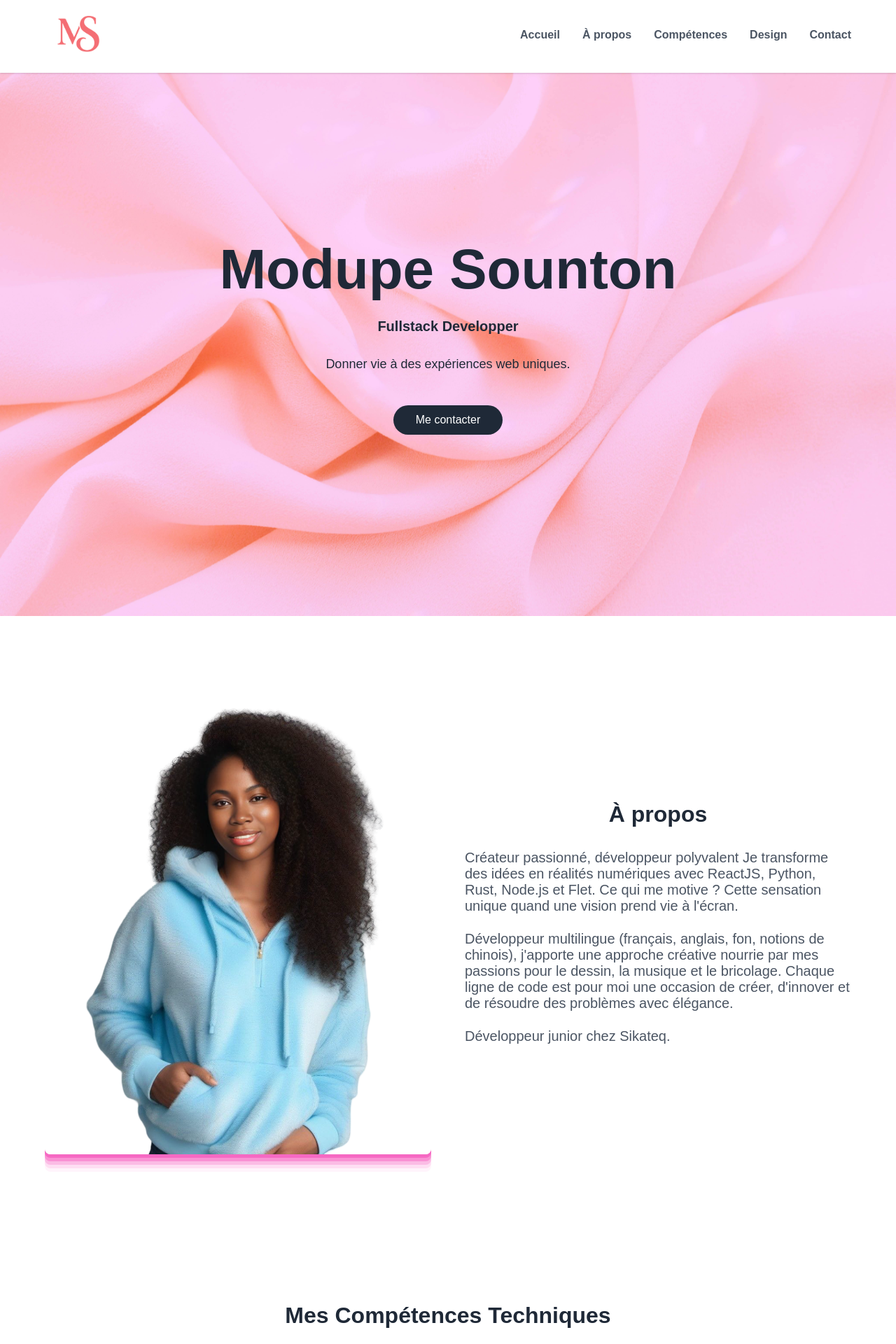
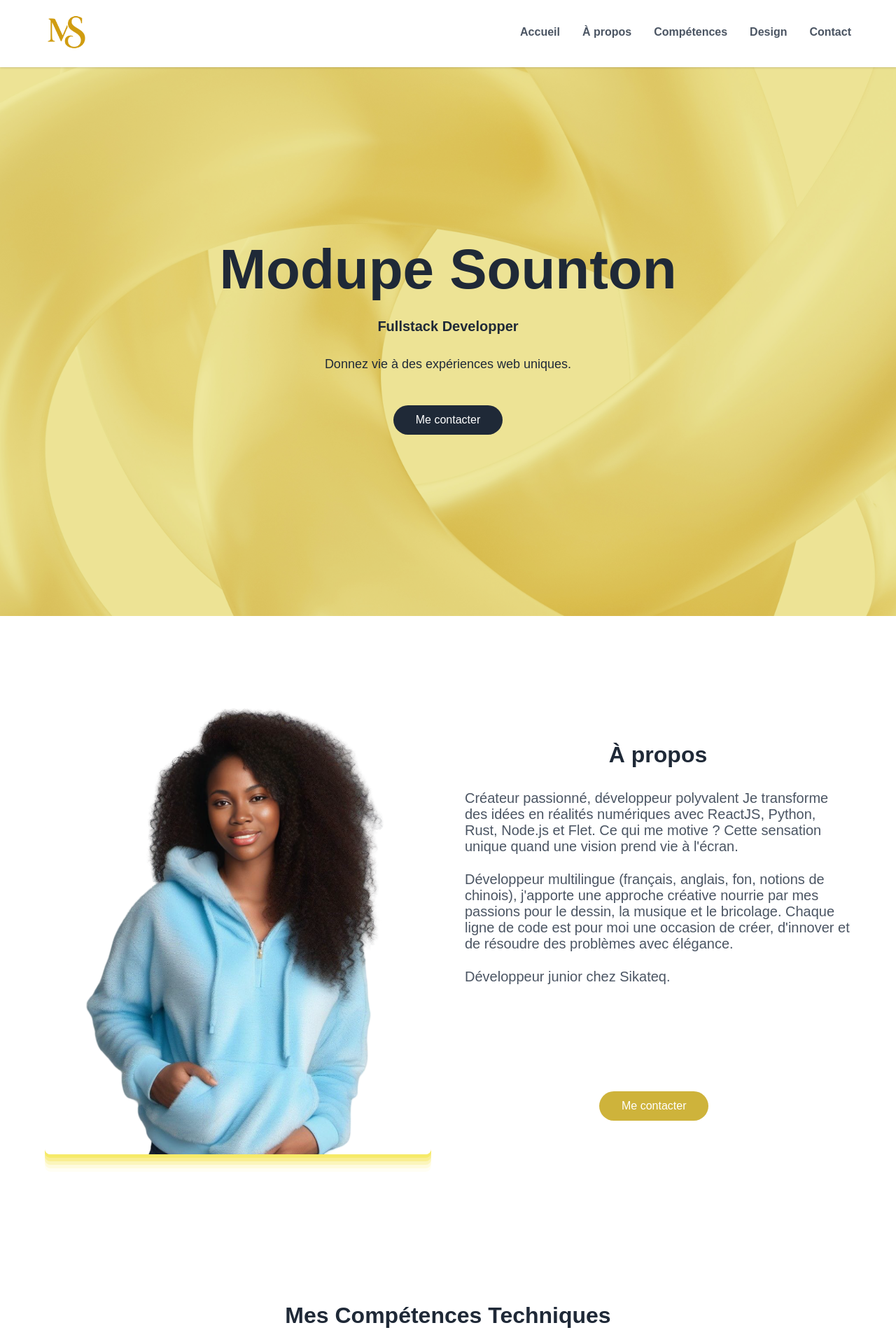
Before and after one commit to esindelabi/modupes, a React (Vite) app: page / in a window 1280 px wide. Shown: the top 1920 px of the page at 70% size. Built offline with nearby package versions, Linux system fonts and the light colour scheme.

Commit message:
Make change in any files

```diff
--- a/src/components/About.tsx
+++ b/src/components/About.tsx
@@ -1,4 +1,5 @@
 import React from 'react';
+import { Link } from 'react-router-dom';
 
 const About: React.FC = () => {
     return (
@@ -23,6 +24,12 @@ const About: React.FC = () => {
                             d'innover et de résoudre des problèmes avec élégance.
                         </p>
                         <p className='text-body'>Développeur junior chez Sikateq.</p>
+                        <Link
+                            to="/#contact"
+                            className="about-button"
+                        >
+                        Me contacter
+                        </Link>
                     </div>
                 </div>
             </div>
--- a/src/components/Header.tsx
+++ b/src/components/Header.tsx
@@ -8,7 +8,7 @@ const Header: React.FC = () => {
                 <h1 className="header-title">Modupe Sounton</h1>
                 <h3 className="header-subtitle">Fullstack Developper</h3>
                 <p className="header-description">
-                    Donner vie à des expériences web uniques.
+                    Donnez vie à des expériences web uniques.
                 </p>
                 <Link
                     to="/#contact"
--- a/src/components/Navbar.tsx
+++ b/src/components/Navbar.tsx
@@ -19,7 +19,7 @@ const Navbar: React.FC = () => {
                 <div className="navbar-header">
                     <Link to="/#" className="navbar-logo-link">
                         <img
-                            src="public/logo.png"
+                            src="public/logo'.png"
                             alt="Logo Modupe Sounton"
                             className="navbar-logo-img"
                         />
--- a/src/index.css
+++ b/src/index.css
@@ -68,7 +68,7 @@ body {
     background-position: center;
     background-attachment: fixed;
     background-blend-mode: overlay;
-    background-color: rgba(240, 46, 120, 0.288);
+    background-color: rgba(250, 218, 78, 0.651);
     color: #1f2937;
 }
 
@@ -132,8 +132,8 @@ body {
 }
 
 .navbar-logo-img {
-    height: 100px;
-    width: auto;
+    height: 60px;
+    width: 60px;
 }
 
 
@@ -141,11 +141,13 @@ body {
     display: flex;
     align-items: center;
     justify-content: space-between;
+    padding-top: 1rem;
+    padding-bottom: 1rem;
 }
 
 
 .navbar-logo:hover {
-    color: #d6455d;
+    color: rgb(206, 179, 59);
 }
 
 
@@ -163,8 +165,8 @@ body {
 }
 
 .navbar-link:hover {
-    color: #d6455d;
-    border-bottom: 2px solid #d6455d;
+    color: rgb(206, 179, 59);
+    border-bottom: 2px solid rgb(206, 179, 59);
 }
 
 .navbar-toggle-btn {
@@ -203,8 +205,8 @@ body {
 }
 
 .navbar-mobile-link:hover {
-    color: #d6455d;
-    border-left: 3px solid #d6455d;
+    color: rgb(206, 179, 59);
+    border-left: 3px solid rgb(206, 179, 59);
     padding-left: 0.5rem;
 }
 
@@ -241,23 +243,25 @@ body {
 .about-image {
     width: 100%;
     border-radius: 0.5rem;
-    box-shadow: rgba(240, 46, 170, 0.4) 0px 5px, rgba(240, 46, 170, 0.3) 0px 10px, rgba(240, 46, 170, 0.2) 0px 15px, rgba(240, 46, 170, 0.1) 0px 20px, rgba(240, 46, 170, 0.05) 0px 25px;
+    box-shadow: rgba(240, 227, 46, 0.4) 0px 5px, rgba(240, 221, 46, 0.3) 0px 10px, rgba(240, 221, 46, 0.2) 0px 15px, rgba(240, 221, 46, 0.1) 0px 20px, rgba(240, 227, 46, 0.05) 0px 25px;
 }
 
-.social-links {
-    display: flex;
-    gap: 1rem;
+.about-button {
+    background-color: rgb(206, 179, 59);
+    color: white;
+    padding: 0.75rem 2rem;
+    margin-top: 8rem;
+    margin-left: 12rem;
+    border-radius: 9999px;
+    transition: background-color 0.3s;
+    text-decoration: none;
+    display: inline-block;
 }
 
-.social-link {
-    color: #4b5563;
-    font-size: 1.5rem;
-    transition: color 0.3s;
+.about-button:hover {
+    background-color: rgba(235, 206, 78, 0.911);
 }
 
-.social-link:hover {
-    color: #1f2937;
-}
 
 @media (min-width: 768px) {
     .about-content {
```
Also changed, not shown: public/logo'.png, src/assets/img/cover.jpg.
